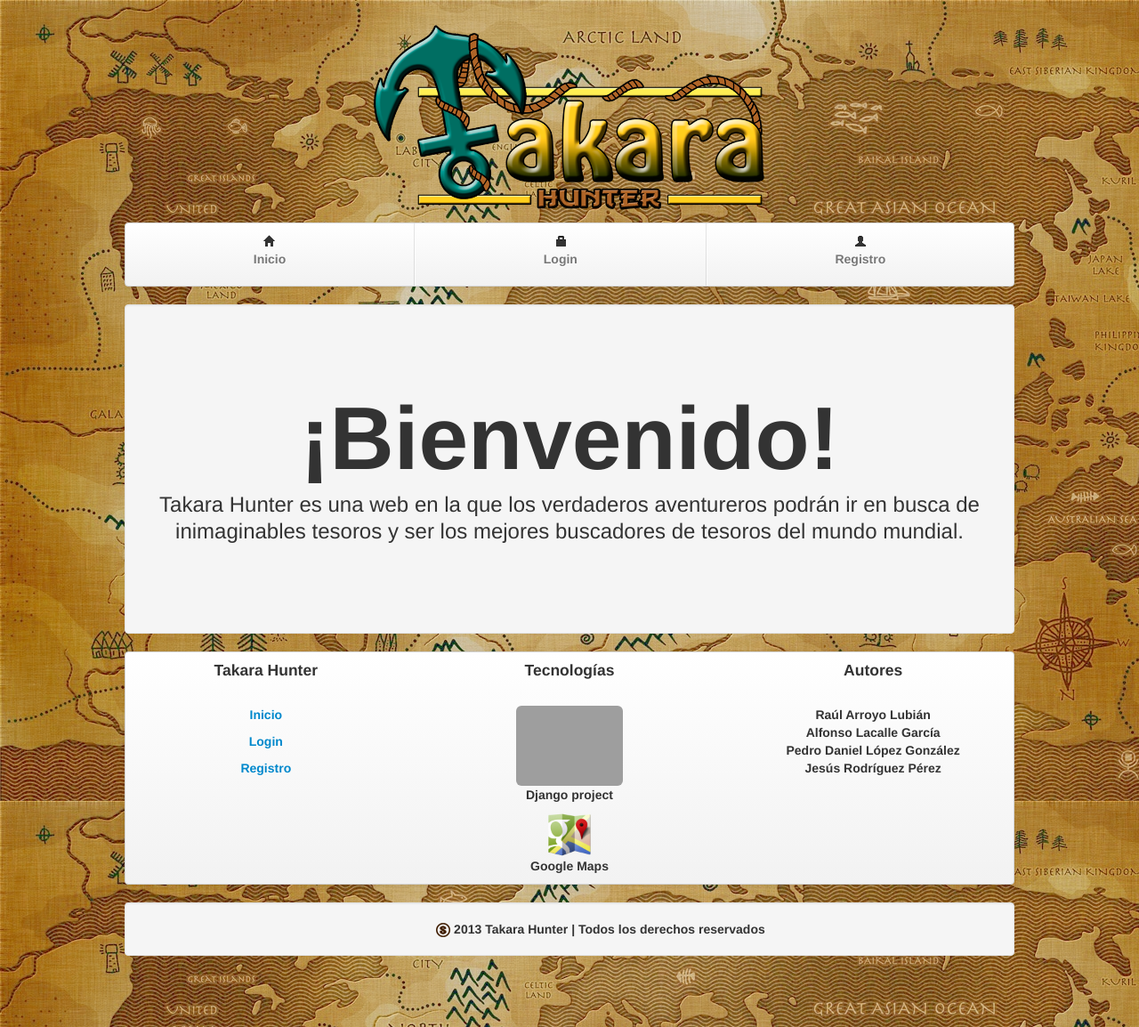
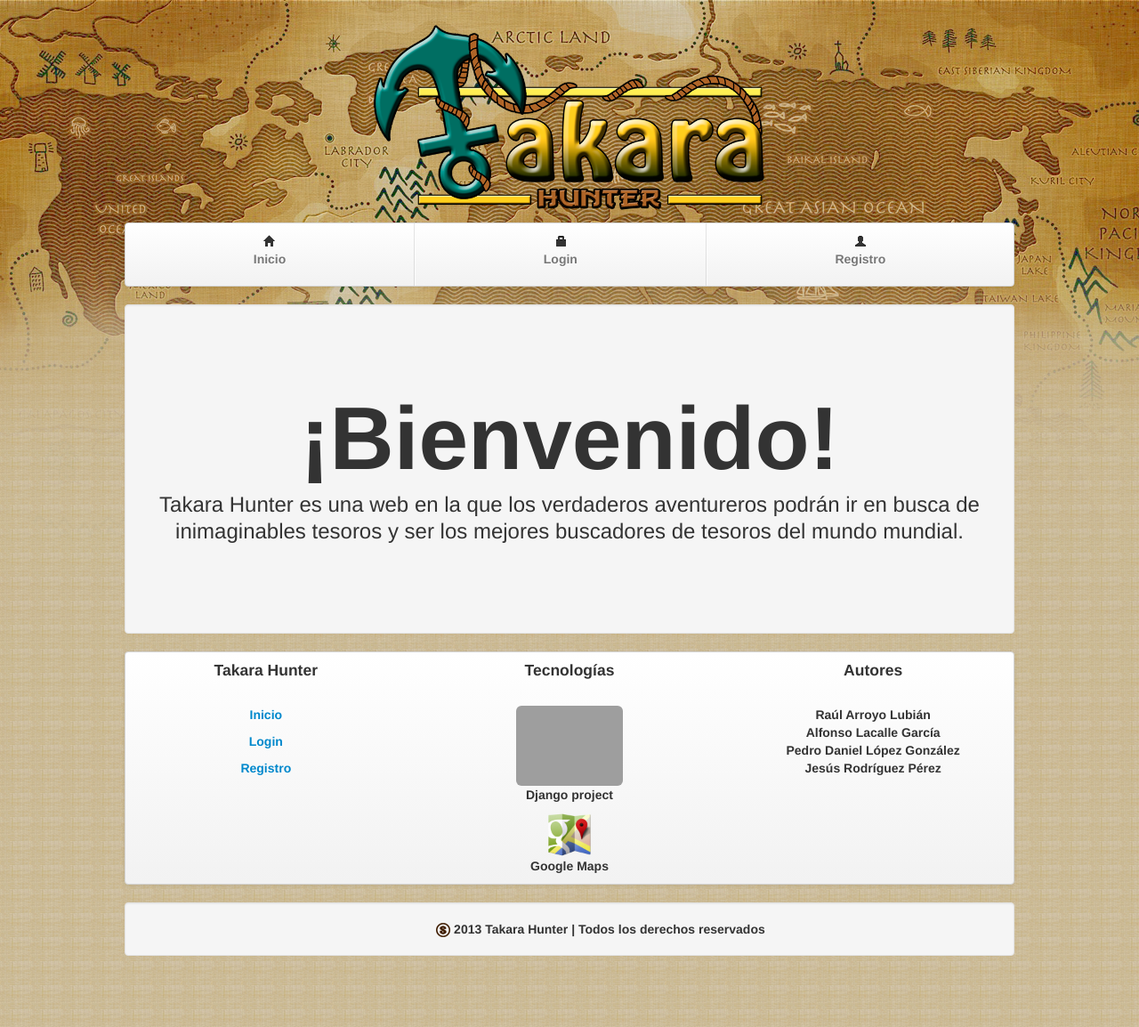
Before and after one commit to jesusnoseq/TakaraHunter, a Django app: page / in a window 1280 px wide. Shown: the whole page at 89% size. Run offline with Django 3.2, Linux system fonts and the light colour scheme; parts of the project's set-up code (start-up, migrations or seed data) failed here and were passed over; some libraries are stand-ins or nearby versions; grey boxes are pictures that could not be loaded.

Commit message:
Fondo mejorado

```diff
--- a/principal/static/css/takarahunter.css
+++ b/principal/static/css/takarahunter.css
@@ -3,7 +3,7 @@ body
 	padding-top: 20px;
 	padding-bottom: 60px;
 	background-color: #f5f5f5;
-	background: url(../img/mapa_del_tesoro_2.jpg);
+	background: url(../img/mapa_del_tesoro_2.png) center top no-repeat, url(../img/papel.png) repeat;
 	/*color: gold!important;*/
 }
 
--- a/principal/templates/base.html
+++ b/principal/templates/base.html
@@ -22,7 +22,9 @@
 			<div class="masthead">
 				<!------------------------------------------------ CABECERA ------------------------------------------------------->
 				<div id="cabecera">
-					{% block cabecera %}<center><img src='{{ STATIC_URL }}img/takara_logo.png' width="450" height="200"></center>{% endblock %}
+					{% block cabecera %}<center><img src='{{ STATIC_URL }}img/takara_logo.png' width="450" height="200">
+
+					</center>{% endblock %}
 				</div>
 				<!------------------------------------------------ CABECERA ------------------------------------------------------->
 				<!------------------------------------------- BARRA DE NAVEGACIÓN ------------------------------------------------->
--- a/principal/templates/tesoro.html
+++ b/principal/templates/tesoro.html
@@ -123,7 +123,6 @@
     			content: content
   			};
 
-  			var infowindow = new google.maps.InfoWindow(options);
   			map.setCenter(options.position);
 	}
 
```
Also changed, not shown: principal/static/img/mapa_del_tesoro_2.jpg (deleted), principal/static/img/mapa_del_tesoro_2.png (added), principal/static/img/papel.png (added), principal/static/img/papel2.png (added).
